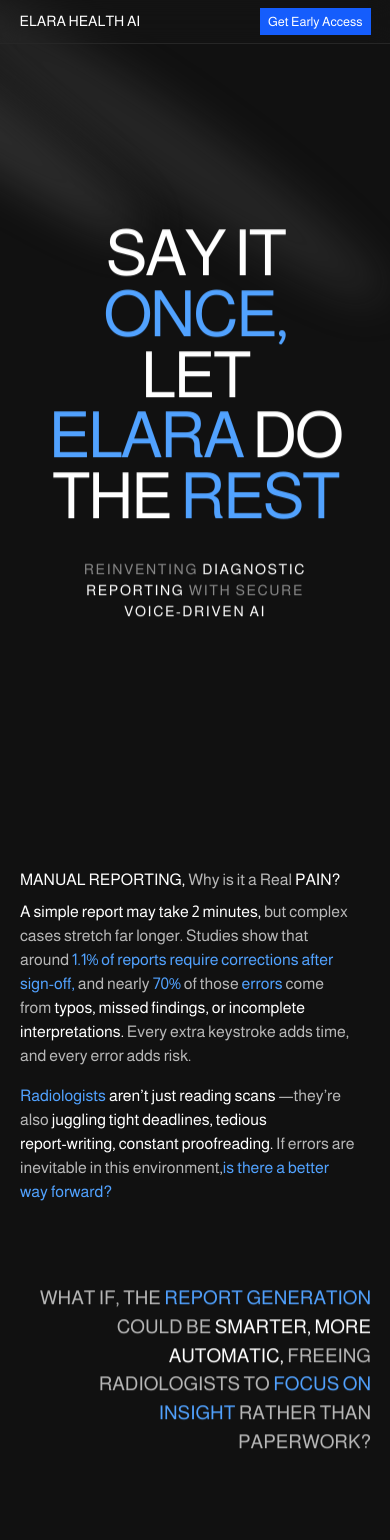
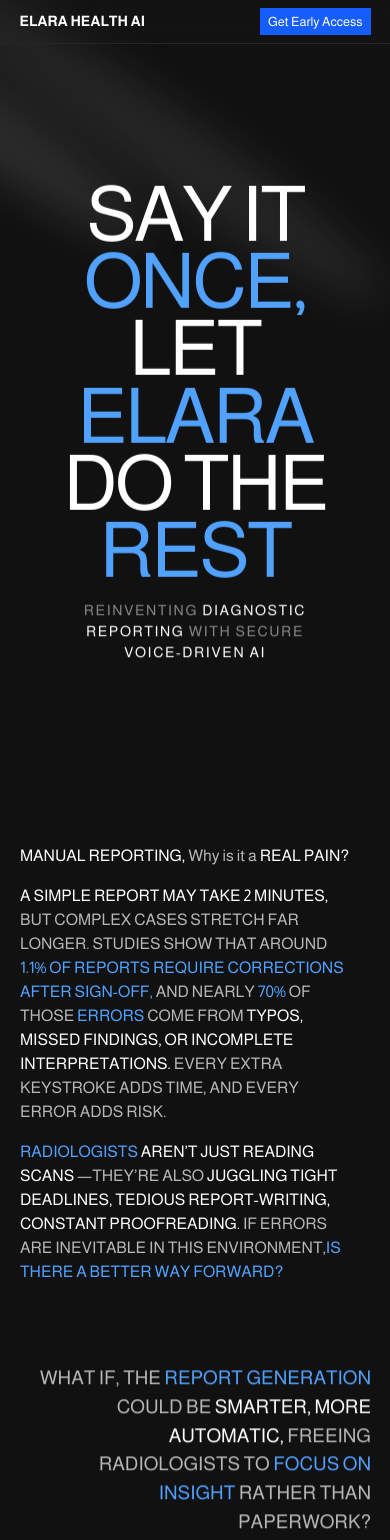
Before and after one commit to muhammedaslammm/elarahealthai, a Next.js app: page / in a window 390 px wide. Shown: the top 1540 px of the page. Built offline with nearby package versions, Linux system fonts and the light colour scheme.

Commit message:
(update):ui update mobile screen

```diff
--- a/app/components/Banner.jsx
+++ b/app/components/Banner.jsx
@@ -14,9 +14,9 @@
         fill="#919191"
         className="absolute -left-[5rem] h-[50rem] md:top-[0rem] md:left-[47rem] z-0"
       />
-      <div className="absolute w-[80%] md:w-full top-[50%] md:top-[50%] -translate-y-[50%] left-[50%] -translate-x-[50%] text-center flex flex-col gap-8 md:gap-6 z-10">
+      <div className="absolute w-[80%] md:w-full top-[50%] md:top-[50%] -translate-y-[50%] left-[50%] -translate-x-[50%] text-center flex flex-col gap-4 md:gap-6 z-10">
         <CopyElement delay={0.5} animateOnScroll={false}>
-          <h1 className="text-white text-[4rem] md:text-[9rem] leading-[3.8rem] md:leading-[8.2rem] font-medium tracking-[-.15rem] w-full">
+          <h1 className="text-white text-[4.8rem] md:text-[9rem] leading-[4.2rem] md:leading-[8.2rem] font-medium tracking-[-.15rem] w-full">
             SAY IT <span className="text-blue-400">ONCE,</span>
             <br /> LET <span className="text-blue-400">ELARA</span> DO THE{" "}
             <span className="text-blue-400">REST</span>
--- a/app/components/Footer.jsx
+++ b/app/components/Footer.jsx
@@ -3,7 +3,7 @@
     <footer className="border-t border-neutral-800">
       <div className="section__container flex flex-col gap-8 md:gap-0 md:flex-row justify-between items-start py-[3rem]">
         <div className="space-y-1 md:space-y-3">
-          <div className="text-white text-[1rem] md:text-[2rem]">
+          <div className="text-white text-[1rem] md:text-[2rem] font-semibold">
             ELARA HEALTH AI
           </div>
           <div className="text-[1rem] md:text-[1.2rem] sm:w-[30rem] text-white/50 leading-[1.2rem] md:leading-[1.5rem]">
@@ -11,7 +11,7 @@
             radiologists.
           </div>
         </div>
-        <div className="text-white/50 space-y-1 md:space-y-3 text-[1rem] md:text-[1.1rem]">
+        <div className="text-white/50 space-y-1 md:space-y-3 text-[.9rem] md:text-[1.1rem]">
           <div className="text-white">Company</div>
           <ul className="md:space-y-1">
             <li>About Us</li>
--- a/app/components/Header.jsx
+++ b/app/components/Header.jsx
@@ -16,7 +16,7 @@
       ref={containerRef}
     >
       <div className="w-[90%] mx-auto flex justify-between items-center">
-        <div className="uppercase text-[.9rem] md:text-[1.2rem] text-white">
+        <div className="uppercase text-[.9rem] md:text-[1.2rem] text-white font-semibold">
           Elara Health AI
         </div>
         <div className="text-white text-[.8rem] sm:text-[1rem] bg-blue-600 py-1 sm:py-1.5 px-2 sm:px-4 cursor-pointer hover:bg-blue-500 transition-colors">
--- a/app/components/Introduction.jsx
+++ b/app/components/Introduction.jsx
@@ -5,8 +5,8 @@
     <section className="relative section__container text-white/70">
       <CopyElement duration={2.5}>
         <h2 className="uppercase text-[3rem] md:text-[7rem] text-center leading-[3rem] md:leading-[6.8rem] w-full">
-          Introducing <span className="text-blue-400 ">Elara health AI</span>
-          <span className="text-white">Structured Reporting, </span>Redefined.
+          Introducing <span className="text-blue-400">Elara health AI </span>{" "}
+          <span className="text-white">: Structured Reporting, </span>Redefined.
         </h2>
       </CopyElement>
     </section>
--- a/app/components/Pain.jsx
+++ b/app/components/Pain.jsx
@@ -3,16 +3,16 @@
 
 const Pain = () => {
   return (
-    <section className="section__container flex flex-col md:flex-row my-[1rem] md:my-[8rem]">
+    <section className="section__container flex flex-col gap-4 md:flex-row md:my-[8rem]">
       <div className="w-full md:w-2/6">
         <CopyElement>
-          <div className="text-white/70 text-[1rem] md:text-[1.8rem] leading-[2.5rem] ">
+          <div className="text-white/70 text-[1rem] md:text-[1.8rem] leading-[1.5rem] md:leading-[2.5rem]">
             <span className="text-white uppercase">Manual Reporting,</span> Why
-            is it a Real <span className="text-white uppercase">Pain?</span>
+            is it a <span className="text-white uppercase">Real Pain?</span>
           </div>
         </CopyElement>
       </div>
-      <div className="text-white/70 w-full md:w-4/6 text-[1rem] text-justify md:text-[1.6rem] flex flex-col">
+      <div className="text-white/70 w-full md:w-4/6 text-[1rem] text-justify md:text-[1.6rem] uppercase flex flex-col">
         <CopyElement delay={0.2}>
           <p>
             <span className="text-white">
--- a/app/components/Vision.jsx
+++ b/app/components/Vision.jsx
@@ -52,7 +52,7 @@
           We are{" "}
           <span className="text-blue-400">building an AI-powered platform</span>{" "}
           to enable healthcare professionals to{" "}
-          <span className="text-white">
+          <span className="text-white font-semibold">
             generate structured, accurate medical reports
           </span>{" "}
           effortlessly-{" "}
```
